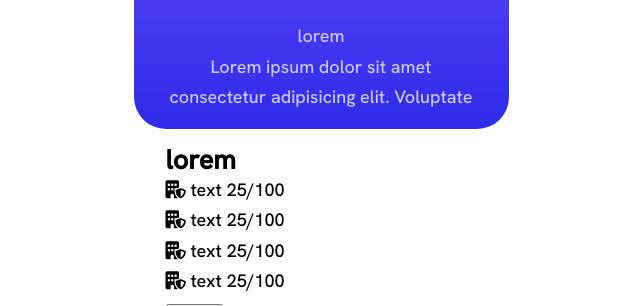
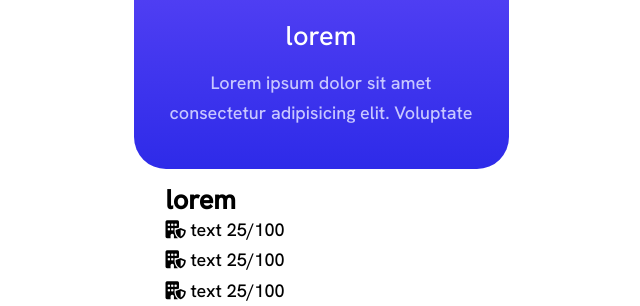
Before and after one commit to developer-sultan/result-summary-component, a plain HTML site: page index.html in a window 1280 px wide. Shown: the part 217-523 px from the top of the page, without its empty margins (319-959 px from the left). Drawn offline with Linux system fonts and the light colour scheme.

Commit message:
style: refine result card label and description

```diff
--- a/reset.css
+++ b/reset.css
@@ -43,6 +43,7 @@
 
 
 body{
+    background: var(--white);
     font-family: "hankenGrotesk-Medium";
     font-weight: 400;
     font-size: 18px;
--- a/style.css
+++ b/style.css
@@ -1,6 +1,3 @@
-body{
-  background: var(--white);
-}
 
 /* Result Summary Section */
 #result-summary-container{
@@ -42,6 +39,14 @@ body{
   font-weight: bold;
   margin-bottom: 1rem;
 }
+.result-card_label{
+  font-size: 1.7rem;
+  color: var(--white);
+  margin-bottom: 1rem;
+}
+.result-card_decription{
+  padding-bottom: 1.5rem;
+}
 /* Result card section Ends */
 
 /* Summary card section Starts */
```
Also changed, not shown: index.html (+1 -1 lines).
